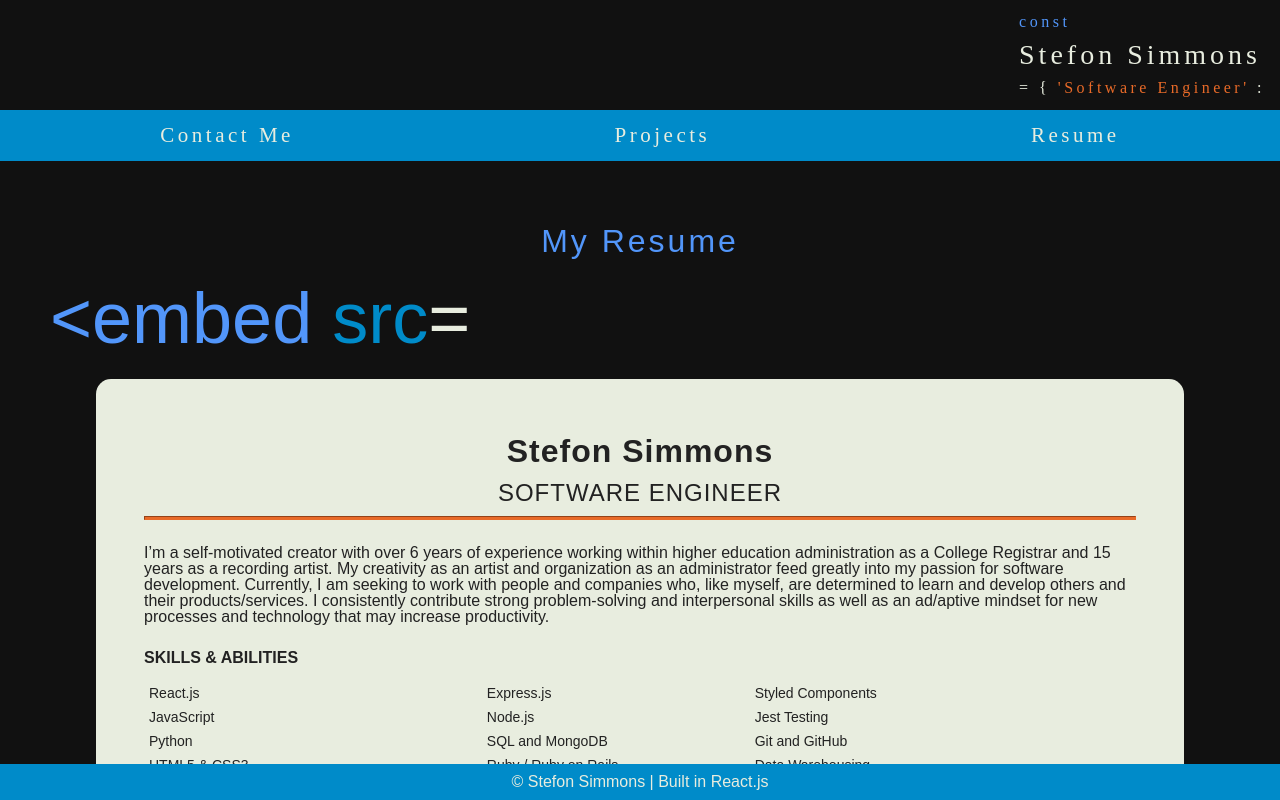
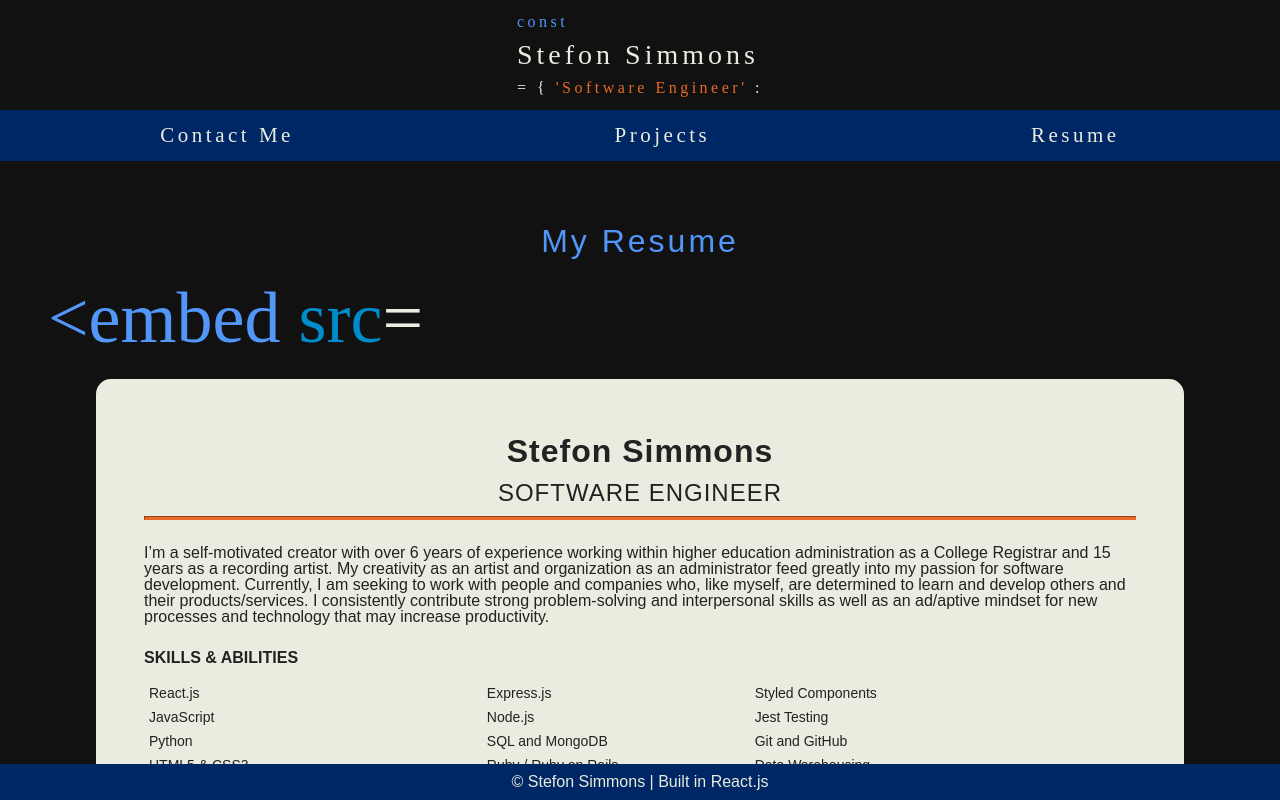
Before and after one commit to StefonSimmons/portfolio, a React (Create React App) app in the folder portfolio_app/: page /resume in a window 1280 px wide. Shown: the top 800 px of the page. Built offline with nearby package versions, Linux system fonts and the light colour scheme.

Commit message:
added different font-family

```diff
--- a/portfolio_app/src/components/Footer.jsx
+++ b/portfolio_app/src/components/Footer.jsx
@@ -8,7 +8,8 @@ const Foot = styled.footer`
   text-align: center;
 `
 const Bottom = styled.div`
-background-color: rgb(0,139,201);
+// background-color: rgb(0,139,201);
+background-color: rgb(0,39,101);
 padding: 10px 0;
 `
 const Text = styled.h6`
--- a/portfolio_app/src/components/Header.jsx
+++ b/portfolio_app/src/components/Header.jsx
@@ -7,9 +7,11 @@ const DiagonalBlock = styled.div`
 `
 const Header = styled.div`
   display: flex;
-  justify-content: flex-end;
+  // justify-content: flex-end;
+  justify-content: center;
   padding: 10px 0px;
-  font-family: 'Permanent Marker', cursive;
+  // font-family: 'Permanent Marker', cursive;
+  // font-family: 'Montserrat', sans-serif;
   line-height: 1.3;
   color: #e8eddf;
   background-color: #111111;
@@ -18,15 +20,14 @@ const Const = styled.span`
   color: rgb(82,150,250)
 `
 const Name = styled.h1`
-  // margin: 0 30px;
   font-size: 28px;
+  font-weight: 200;
   letter-spacing: 4px;
 `
 const Title = styled.h2`
   font-size: 16px;
   letter-spacing: 3.5px;
   line-height: 1.5;
-  padding-right: 15px
 `
 const Span = styled.span`
   color: #e8eddf;
--- a/portfolio_app/src/components/Navigation.jsx
+++ b/portfolio_app/src/components/Navigation.jsx
@@ -1,4 +1,4 @@
-import React, { useState, useEffect, useRef} from 'react'
+import React, { useState, useEffect} from 'react'
 import styled from 'styled-components'
 import { Link } from 'react-router-dom'
 
@@ -13,11 +13,12 @@ const NavItem = styled.li`
   padding: 10px;
   margin: 5px;
   // transform: skewY(11deg);
-  font-family: 'Permanent Marker', cursive;
-
+  // font-family: 'Permanent Marker', cursive;
+  // font-family: 'Montserrat', sans-serif;
 `
 const Nav = styled.nav`
-  background-color: rgb(0,139,201);
+  // background-color: rgb(0,139,201);
+  background-color: rgb(0,39,101);
   top: 0;
   width: 100%;
 
@@ -33,7 +34,8 @@ const NavLink = styled(Link)`
 export default function Navigation() {
 
   // ====DELETE LATER ====//
-  const navRef = useRef(null)
+  // const navRef = useRef(null)
+  // ref= {navRef} //<-- this would go in NAV to reference the DOM element nav
   // console.log('this here=>',navRef.current)
   // ====DELETE LATER ====//
 
@@ -50,11 +52,10 @@ export default function Navigation() {
       } else {
         toggleFixed(false)
       }
-      console.log("use ->", fixed)
+      // console.log("use ->", fixed)
     })
-  })
+  },[])
 
-  //for the windowpath search/filter
   const linkLookup = [
     { contact: "Contact Me" },
     { projects: "Projects" },
@@ -62,7 +63,9 @@ export default function Navigation() {
     { about: "About Me" }
   ]
 
-  const [tempLinkStore, setTempLink] = useState("/about")
+  const [tempLinkStore, setTempLink] = useState(window.location.pathname)
+
+  //need to set the init state of these to a random value in the link lookup that's not the current pathname
 
   const [firstLink, updateLinkOne] = useState({ contact: "Contact Me" })
   const [secondLink, updateLinkTwo] = useState({ projects: "Projects" })
@@ -70,7 +73,7 @@ export default function Navigation() {
 
   useEffect(() => {
     setTempLink(window.location.pathname)
-    // console.log('setState in useEffect->', tempLinkStore)
+    console.log('setState in useEffect->', tempLinkStore)
   },[handleNewLink])
 
   function handleNewLink(command) {
@@ -97,15 +100,12 @@ export default function Navigation() {
     }
   }
 
-  // CHANGE OBJECT NAMES BELOW TO SEMANTIC NAMES
-
   return (
     <>
-        {console.log(navRef)}
+        {/* {console.log(navRef)} */}
 
-      <Nav ref= {navRef} style= {fixed ? { position: "fixed" } : { position: "" }}>
-        {console.log("render", fixed)}
-
+      <Nav style= {fixed ? { position: "fixed" } : { position: "" }}>
+        {/* {console.log("render", fixed)} */}
         <List>
           <NavItem><NavLink to={`/${Object.keys(firstLink)}`} onClick={(e) => handleNewLink("updateLinkOne")}>{Object.values(firstLink)}</NavLink></NavItem>
 
@@ -114,7 +114,7 @@ export default function Navigation() {
           <NavItem><NavLink to={`/${Object.keys(thirdLink)}`} onClick={(e) => handleNewLink("updateLinkThree")}>{Object.values(thirdLink)}</NavLink></NavItem>
         </List>
       </Nav>
-      {/* {console.log('in return ->', tempLinkStore)} */}
+      {console.log('in return ->', tempLinkStore)}
       {/* {tempLinkStore} */}
     </>
   )
--- a/portfolio_app/src/components/Resume/Resume.jsx
+++ b/portfolio_app/src/components/Resume/Resume.jsx
@@ -48,6 +48,7 @@ const Download = styled.a`
   border: 2px #E86A28 solid;
   border-radius: 15px;
   padding: 5px 15px;
+  font-family: 'Permanent Marker', cursive;
 
   &:hover{
     animation: ${DwnldShake} .5s;
@@ -60,8 +61,10 @@ const Arrow = styled.span`
 const Embed = styled.span`
   color: rgb(82,150,250);
   font-size: 72px;
-  font-family: 'Ubuntu Condensed', sans-serif;
-  margin-left: 50px;
+  // font-family: 'Ubuntu Condensed', sans-serif;
+  // font-family: 'Montserrat', sans-serif;
+  font-family: 'Permanent Marker', cursive;
+  margin-left: 48px;
 `
 const EmbedBttm = styled(Embed)`
   margin-bottom: 50px
--- a/portfolio_app/src/index.css
+++ b/portfolio_app/src/index.css
@@ -10,3 +10,4 @@ html, body{
 @import url('https://fonts.googleapis.com/css2?family=Permanent+Marker&family=Ubuntu+Condensed&display=swap');
 @import url('https://cdn.rawgit.com/konpa/devicon/df6431e323547add1b4cf45992913f15286456d3/devicon.min.css');
 @import url('https://fonts.googleapis.com/css2?family=Fira+Sans=swap');
+@import url('https://fonts.googleapis.com/css2?family=Montserrat:&display=swap');
```
